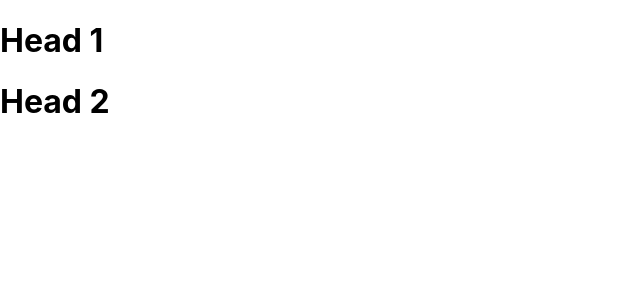
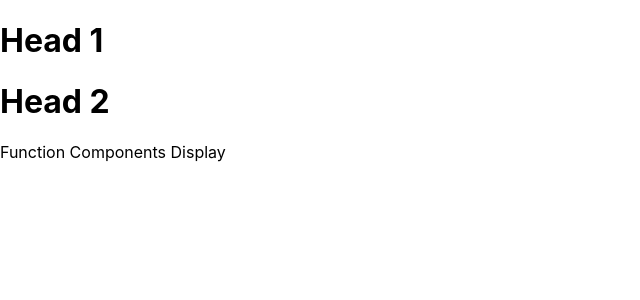
Before and after one commit to ahnas/react, a React (Create React App) app: page / in a window 1280 px wide. Shown: the top 300 px of the page, without its empty margins (0-640 px from the left). Built offline with nearby package versions, Linux system fonts and the light colour scheme.

Commit message:
funComp export , import ,show in index

```diff
--- a/src/App.js
+++ b/src/App.js
@@ -1,11 +1,16 @@
-import logo from './logo.svg';
-import './App.css';
+import React from 'react';
+
+// import logo from './logo.svg';
+// import './App.css';
+
+import FunctionComp  from './Components/FunctionalComp';
 
 function App() {
   return (
     <div>
       <h1>Head 1</h1>
       <h1>Head 2</h1>
+      <FunctionComp></FunctionComp>
     </div>
   );
 }
--- a/src/Components/FunctionalComp.js
+++ b/src/Components/FunctionalComp.js
@@ -1,5 +1,7 @@
 import React from "react";
 
 function FunctionComp(){
-    return <p>Function Components</p>
+    return <p>Function Components Display</p>
 }
+
+export default FunctionComp;
```
